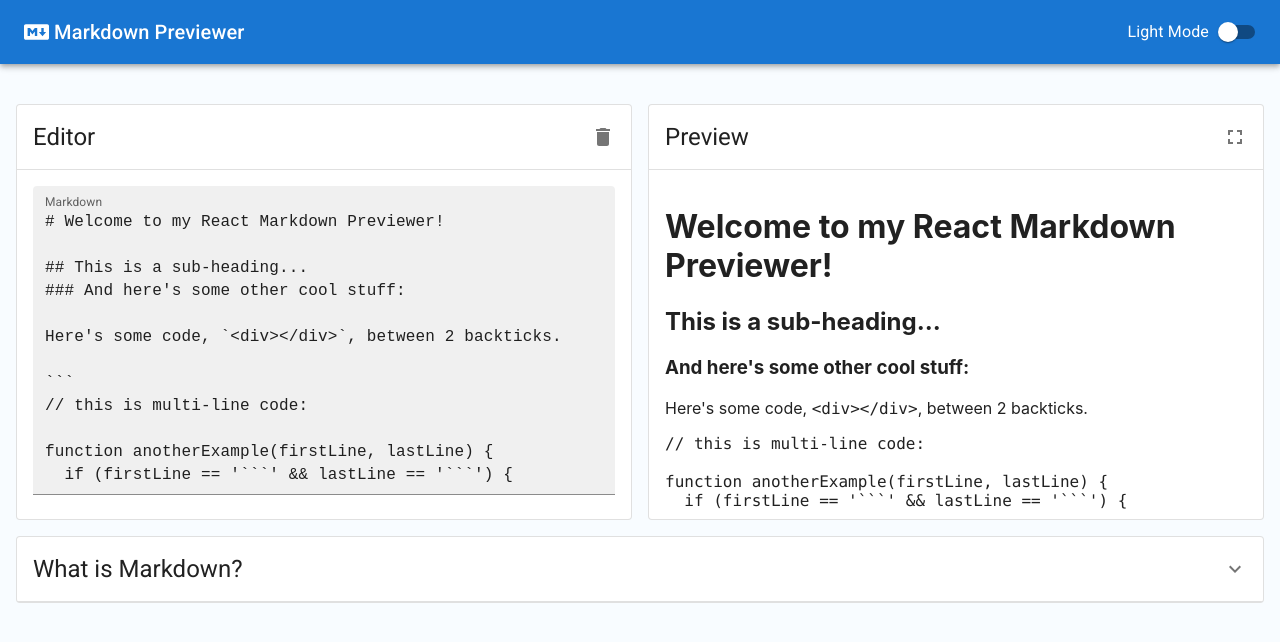
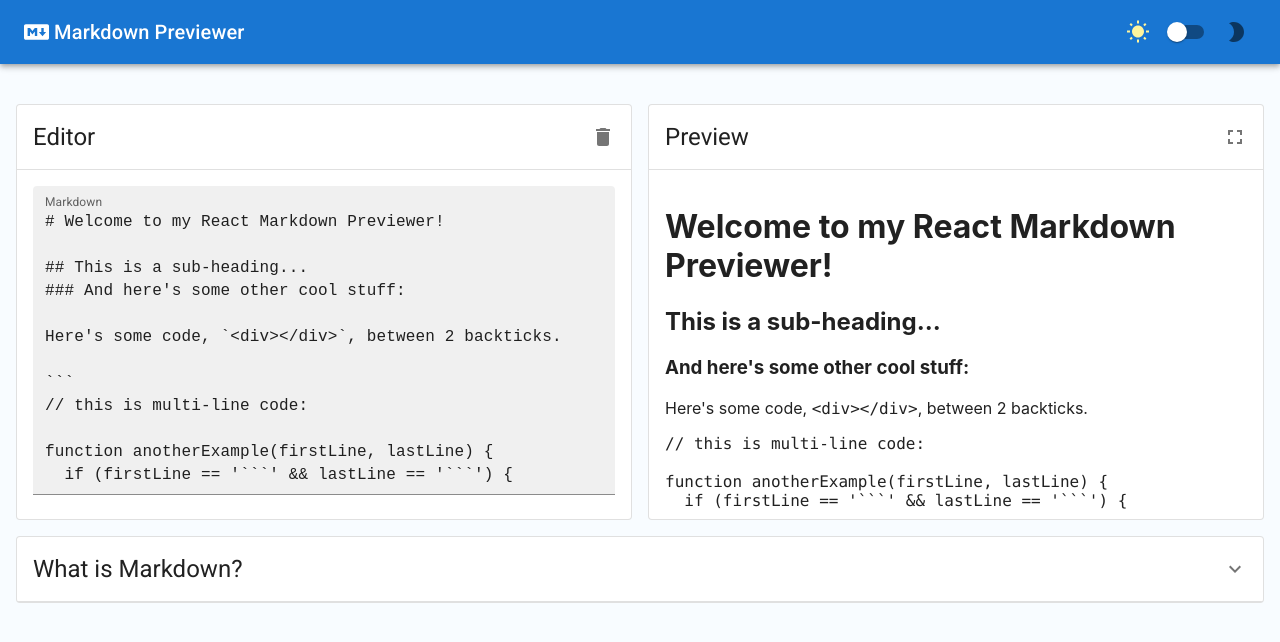
Before and after one commit to c-ehrlich/markdown-previewer, a React (Create React App) app: page / in a window 1280 px wide. Shown: the top 642 px of the page. Built offline with nearby package versions, Linux system fonts and the light colour scheme.

Commit message:
use icons to show light/dark mode

```diff
--- a/src/components/Header.jsx
+++ b/src/components/Header.jsx
@@ -2,16 +2,22 @@ import * as React from "react";
 
 import {
   AppBar,
-  FormControlLabel,
+  IconButton,
   Toolbar,
   Typography,
   Switch,
 } from "@mui/material";
 
+import yellow from "@material-ui/core/colors/yellow";
+import blueGrey from "@material-ui/core/colors/blueGrey";
+
 import "@fontsource/roboto/300.css";
 import "@fontsource/roboto/400.css";
 import "@fontsource/roboto/500.css";
 import "@fontsource/roboto/700.css";
+
+import Brightness2Icon from "@mui/icons-material/Brightness2";
+import WbSunnyIcon from "@mui/icons-material/WbSunny";
 
 import { FontAwesomeIcon } from "@fortawesome/react-fontawesome";
 import { faMarkdown } from "@fortawesome/free-brands-svg-icons";
@@ -26,19 +32,17 @@ export default function ButtonAppBar() {
     <AppBar position="static">
       <Toolbar>
         <Typography variant="h6" component="div" sx={{ flexGrow: 1 }}>
-          <FontAwesomeIcon icon={faMarkdown} />  Markdown Previewer
+          <FontAwesomeIcon icon={faMarkdown} /> Markdown Previewer
         </Typography>
-          <FormControlLabel
-            control={
-              <Switch
-                checked={dark}
-                onChange={() => setDark(!dark)}
-                name="gilad"
-              />
-            }
-            labelPlacement="start"
-            label={ dark ? "Dark Mode" : "Light Mode" }
-          />
+        <IconButton area-label="light-mode" onClick={() => setDark(false)}>
+          <WbSunnyIcon style={{ color: dark ? blueGrey[500] : yellow[200] }} />
+        </IconButton>
+
+        <Switch checked={dark} onChange={() => setDark(!dark)} name="gilad" />
+        <IconButton area-label="dark-mode" onClick={() => setDark(true)}>
+          <Brightness2Icon />
+        </IconButton>
+        {/* </Stack> */}
       </Toolbar>
     </AppBar>
   );
```
Lines whose indentation alone changed are shown as unchanged.
